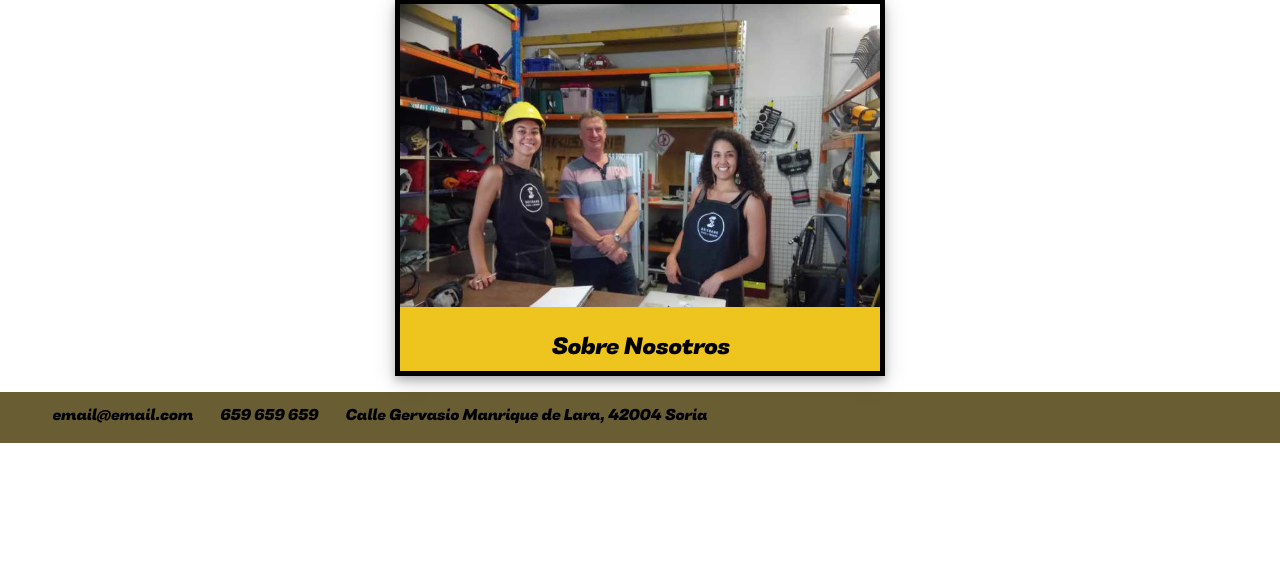
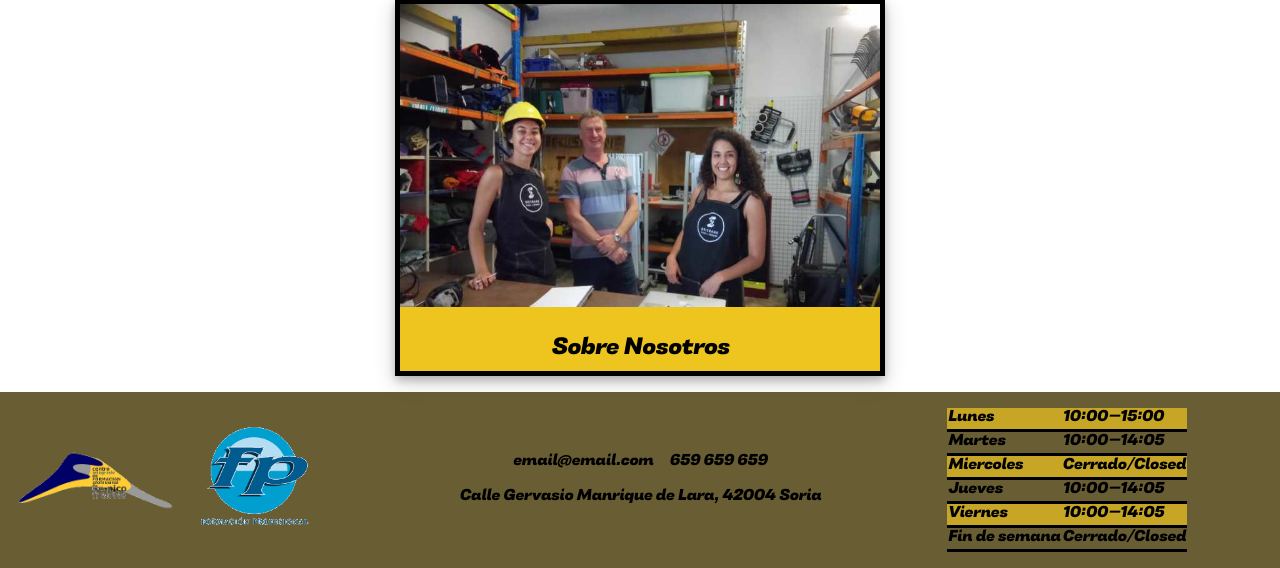
Before and after one commit to Wolfxyz16/retoFixPoint, a PHP site: page /html/inicio.html in a window 1280 px wide. Shown: the part 1038-1606 px from the top of the page. Before the commit the page ends 1481 px from the top, so only its background shows below. Run offline with PHP 8.4, Linux system fonts and the light colour scheme.

Commit message:
creado footer css y aplicado a inicio

```diff
--- a/html/inicio.html
+++ b/html/inicio.html
@@ -7,6 +7,7 @@
     <meta name="viewport" content="width=device-width, initial-scale=1.0">
     <link rel="stylesheet" href="../styles/inicio.css">
     <link rel="stylesheet" href="../styles/header.css">
+    <link rel="stylesheet" href="../styles/footer.css">
     <link rel="icon" type="image/png" href="../img/logo_fixpoint_simple.png" sizes="16x16 24x24 36x36 48x48">
     <script src="../js/slider.js"></script>
     <title>Fix Point-P&aacute;gina principal</title>
@@ -82,17 +83,52 @@
     </main>
 
     <footer class="pie">
-        <ul class="info-pie">
+        <div class="logos-footer container-footer">
+            <img src="../img/logo_picofrentes.png" alt="Logo del Centro Pico Frentes" class="imagen-footer">
+            <img src="../img/logo_fp.png" alt="Logo de Formarci&oacute;n profesional" class="imagen-footer">
+        </div>
+
+        <ul class="info-footer container-footer">
             <a href="mailto:email@email.com" target="_blank">
                 <li>email@email.com</li>
             </a>
             <a href="tel:0034659659659" target="_blank">
                 <li>659 659 659</li>
             </a>
-            <a href="https://www.google.es/maps/place/Centro+Integrado+De+Formaci%C3%B3n+Profesional+Pic%C3%B3+Frentes/@41.7665028,-2.4843674,17z/data=!3m1!4b1!4m5!3m4!1s0xd44d2e709876957:0x469c9525026cc4ad!8m2!3d41.7664988!4d-2.4821734" target="_blank">
+            <a href="https://www.google.es/maps/place/Centro+Integrado+De+Formaci%C3%B3n+Profesional+Pic%C3%B3+Frentes/@41.7665028,-2.4843674,17z/data=!3m1!4b1!4m5!3m4!1s0xd44d2e709876957:0x469c9525026cc4ad!8m2!3d41.7664988!4d-2.4821734"
+                target="_blank">
                 <li>Calle Gervasio Manrique de Lara, 42004 Soria</li>
             </a>
         </ul>
+
+        <div class="horario container-footer">
+            <table class="tabla-horario">
+                <tr>
+                    <td>Lunes</td>
+                    <td>10:00–15:00</td>
+                </tr>
+                <tr>
+                    <td>Martes</td>
+                    <td>10:00–14:05</td>
+                </tr>
+                <tr>
+                    <td>Miercoles</td>
+                    <td>Cerrado/Closed</td>
+                </tr>
+                <tr>
+                    <td>Jueves</td>
+                    <td>10:00–14:05</td>
+                </tr>
+                <tr>
+                    <td>Viernes</td>
+                    <td>10:00–14:05</td>
+                </tr>
+                <tr>
+                    <td>Fin de semana</td>
+                    <td>Cerrado/Closed</td>
+                </tr>
+            </table>
+        </div>
     </footer>
 </body>
 
--- /dev/null
+++ b/styles/footer.css
@@ -0,0 +1,76 @@
+
+/* FOOTER */
+.pie {
+    display: flex;
+    justify-content: center;
+    align-items: center;
+
+    position: static;
+    bottom: 0;
+
+    background-color: #695E33;
+    width: 100%;
+}
+
+.container-footer {
+    flex: 1 1 100%;
+    margin: 1em;
+}
+
+/* LOGOS */
+
+.logos-footer {
+    display: flex;
+    flex-flow: row wrap;
+    align-items: center;
+}
+
+.imagen-footer {
+    max-width: 40%;
+    height: auto;
+}
+
+/* DATA BRO */
+
+.info-footer {
+    list-style: none;
+    padding: 0;
+    text-align: center;
+
+    display: flex;
+    gap: 1em;
+    flex-flow: row wrap;
+    justify-content: center;
+    align-items: center;
+}
+
+.info-footer li {
+    display: inline;
+}
+
+
+/* HORARIO */
+
+.horario {
+    display: flex;
+    justify-content: center;
+}
+
+.tabla-horario {
+    display: flex;
+    flex-flow: row wrap;
+    border-collapse: collapse;
+}
+
+.tabla-horario td {
+    border-bottom: solid medium black;
+    margin: 2px 0 2px 0;
+}
+
+.tabla-horario tr:nth-child(odd) {
+    background-color: #eec51fb3;
+}
+
+@media (min-width:320px) and (max-width:615px) {
+    .logos-footer {display: none;}
+}
--- a/styles/inicio.css
+++ b/styles/inicio.css
@@ -99,31 +99,3 @@ a {
     flex-flow: row wrap;
     justify-content: space-around;
 }
-
-
-/* FOOTER */
-.pie {
-    display: grid;
-    grid-template-columns: repeat(auto-fill, auto);
-    align-items: center;
-
-    position: static;
-    bottom: 0;
-
-    background-color: #695E33;
-    width: 100%;
-}
-
-.pie>* {
-    text-align: center;
-}
-
-.info-pie {
-    list-style: none;
-    text-align: left;
-}
-
-.info-pie li {
-    display: inline;
-    margin: 0.75em;
-}
```
